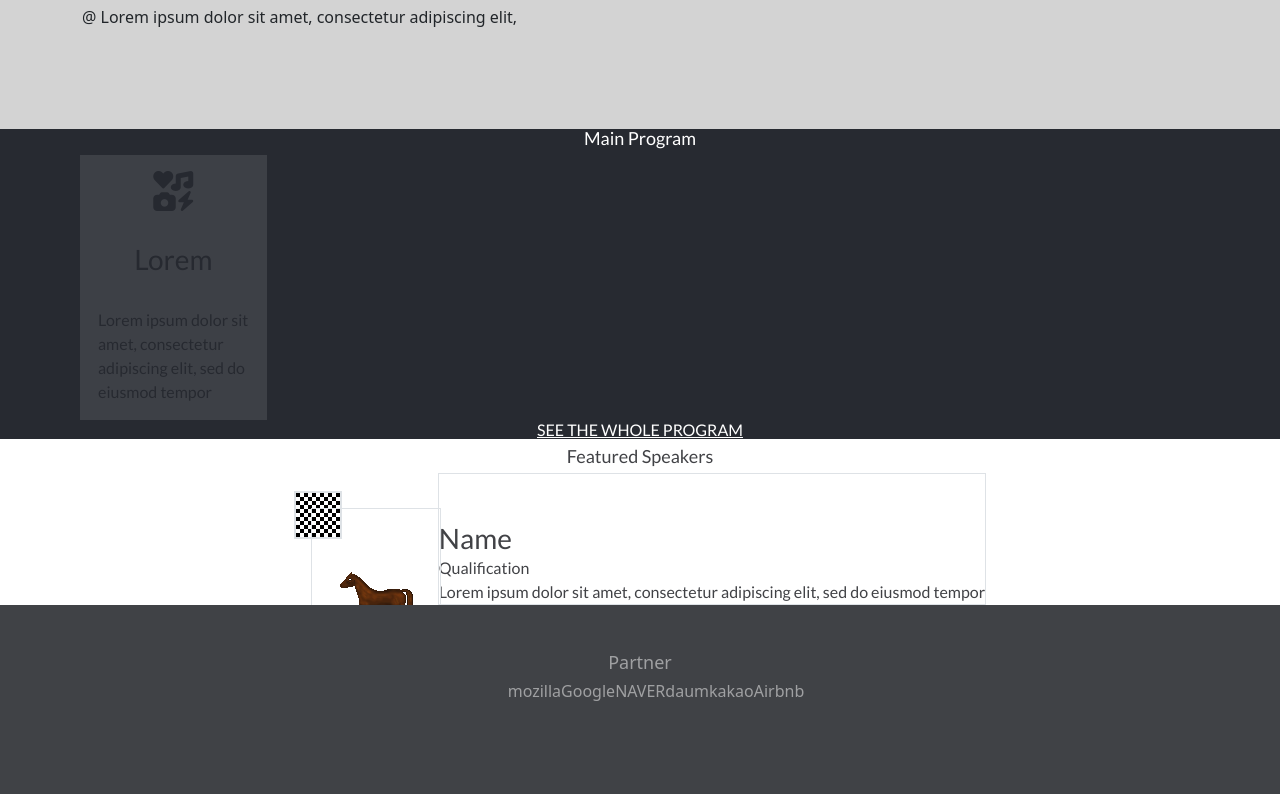
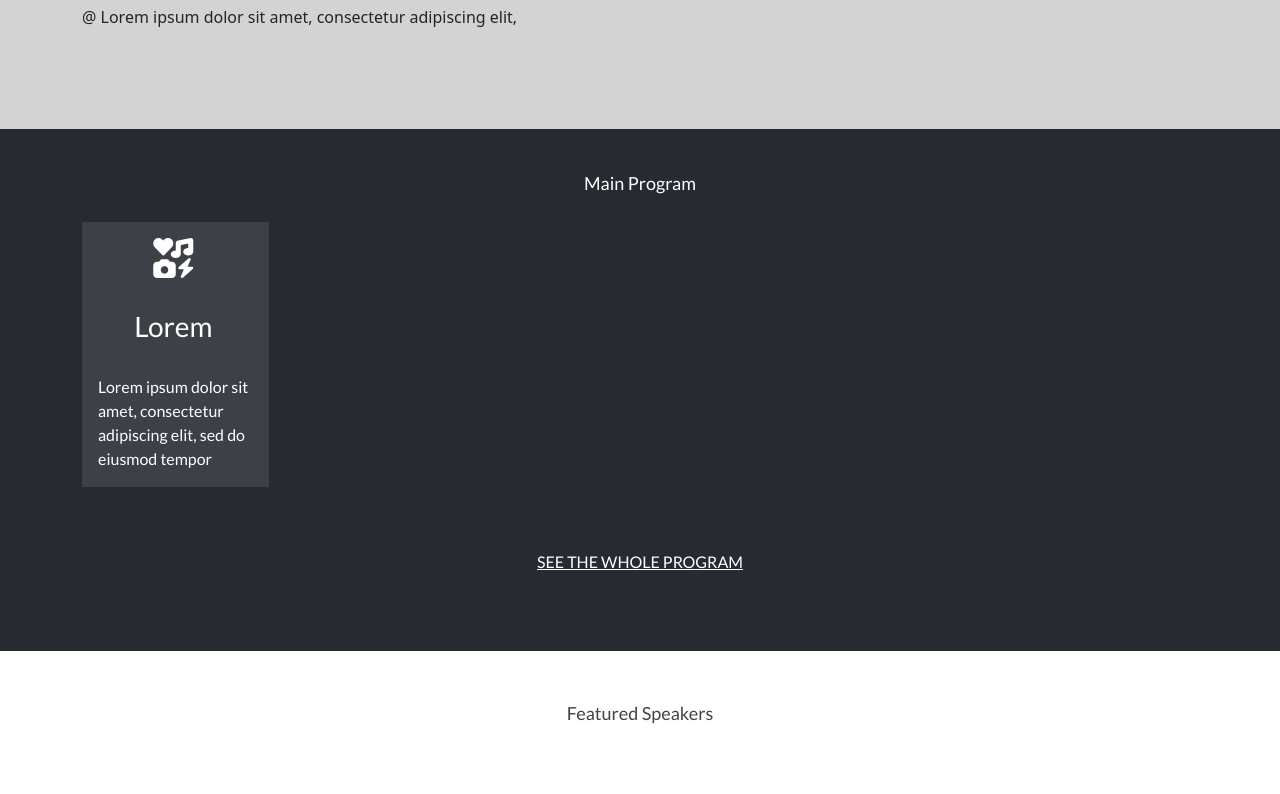
Before and after one commit to jpdf00/capstone-project, a website: page index.html in a window 1280 px wide. Shown: the part 524-1318 px from the top of the page. Drawn offline with nearby package versions, Linux system fonts and the light colour scheme; files whose address does not match are found by name.

Commit message:
update index.html
Change style to  main-program section
position on feature-speakers section

```diff
--- a/features/scss/style.scss
+++ b/features/scss/style.scss
@@ -9,14 +9,12 @@ $white: #fff;
 $orange: #ec5242;
 
 /* Global */
-@font-face {
-font-family: 'Cocogoose';
-src: url('./features/assets/fonts/cocogoose/Cocogoose-Pro-trial.ttf');
-}
 
 .section-title {
   font-size: 18px;
   line-height: 18px;
+  padding-top: 45px;
+  margin-bottom: 30px;
 }
 
 * {
@@ -81,9 +79,8 @@ src: url('./features/assets/fonts/cocogoose/Cocogoose-Pro-trial.ttf');
 
 .header-title {
   font-size: 47px;
-  font-weight: bolder;
   color: $orange;
-  font-family: 'Cocogoose', sans-serif;
+  font-family: "Cocogoose", sans-serif;
 }
 
 .header-info-box {
@@ -96,12 +93,44 @@ src: url('./features/assets/fonts/cocogoose/Cocogoose-Pro-trial.ttf');
 }
 
 .main-program-item {
+  color: $white;
+}
+
+.main-program-cover {
+  width: 100%;
+  height: 100%;
   background-color: $white;
   opacity: .1;
 }
 
+.program-link {
+  margin-top: 65px;
+  padding-bottom: 80px;
+}
+
+.join-link {
+  display: inline-block;
+  background-color: $orange;
+  padding: 30px;
+  margin: 30px 0;
+}
+
 .featured-speakers {
   color: $dark-gray;
+}
+
+.featured-box {
+  margin-top: 45px;
+}
+
+.featured-photo {
+  margin: 12px 12px;
+}
+
+.featured-text-box {
+  padding-top: 10px;
+  margin: 0 0 50px 110px;
+  height: 143px;
 }
 
 .partners {
--- a/index.html
+++ b/index.html
@@ -8,7 +8,12 @@
   <link rel="stylesheet" href="./features/css/style.css">
   <link rel="preconnect" href="https://fonts.gstatic.com">
   <link href="https://fonts.googleapis.com/css2?family=Lato:ital,wght@0,100;0,300;0,400;0,700;1,100;1,300;1,400;1,700;1,900&display=swap" rel="stylesheet">
-  <link href="./features/assets/fonts/cocogoose/Cocogoose-Pro-trial.ttf" rel="stylesheet" type="text/css">
+  <!-- style>
+    @font-face {
+    font-family: "Cocogoose";
+    src: url("./features/assets/fonts/cocogoose/Cocogoose Pro Semilight-trial.ttf") format("truetype");
+    }
+  </style -->
   <link href="https://cdn.jsdelivr.net/npm/bootstrap@5.0.0-beta1/dist/css/bootstrap.min.css" rel="stylesheet" integrity="sha384-giJF6kkoqNQ00vy+HMDP7azOuL0xtbfIcaT9wjKHr8RbDVddVHyTfAAsrekwKmP1" crossorigin="anonymous">
   <script src="https://kit.fontawesome.com/0e87feccf7.js" crossorigin="anonymous"></script>
   <title>Document</title>
@@ -59,26 +64,27 @@
       <div class="container-md text-center">
         <h2 class="section-title text-white">Main Program</h2>
         <div class="row gx-1 justify-content-between">
-          <div class="main-program-item col col-md-2 d-flex aling-items-center d-md-block">
+          <div class="main-program-item col col-md-2 d-flex aling-items-center d-md-block position-relative">
+            <div class="main-program-cover position-absolute"></div>
             <i class="fas fa-icons fs-1 p-3"></i>
             <h3 class="m-0 p-3">Lorem</h3>
             <p class="m-0 p-3 text-start">Lorem ipsum dolor sit amet, consectetur adipiscing elit, sed do eiusmod tempor</p>
           </div>
         </div>
-        <h4 class="fs-6 d-none d-md-block text-uppercase"><a class="text-white" href="#">See the Whole Program</a></h4>
-        <a class="join-link d-md-none btn text-white" href="#">Join CC Global Summit 2015</a>
+        <h4 class="program-link fs-6 d-none d-md-block text-uppercase"><a class="text-white" href="#">See the Whole Program</a></h4>
+        <a class="join-link d-md-none text-white" href="#">Join CC Global Summit 2015</a>
       </div>
     </section>
     <section class="featured-speakers">
       <div class="container-md d-flex flex-column align-items-center">
         <h2 class="section-title">Featured Speakers</h2>
-        <div class="d-flex flex-column flex-wrap">
-          <div class="d-flex align-items-center">
-            <div class="border position-relative me-5 mb-5">
+        <div class="featured-box d-flex flex-column flex-wrap">
+          <div class="d-flex">
+            <div class="border position-relative">
               <img class="border position-relative" src="./features/assets/imgs/grid.png" alt="Chess">
-              <img class="border position-absolute top-0 start-0 mt-3 ms-3" src="./features/assets/imgs/cavalo.png" alt="Foto">
+              <img class="featured-photo border position-absolute top-0 start-0" src="./features/assets/imgs/cavalo.png" alt="Foto">
             </div>
-            <div class="border ms-5 pt-5">
+            <div class="featured-text-box border">
               <h3 class="m-0">Name</h3>
               <p class="m-0">Qualification</p>
               <p class="text-start m-0">Lorem ipsum dolor sit amet, consectetur adipiscing elit, sed do eiusmod tempor</p>
```
Also changed, not shown: features/assets/fonts/cocogoose/Cocogoose Pro-trial.ttf (renamed from features/assets/fonts/cocogoose/Cocogoose-Pro-trial.ttf), features/css/style.css, 1 other file.
